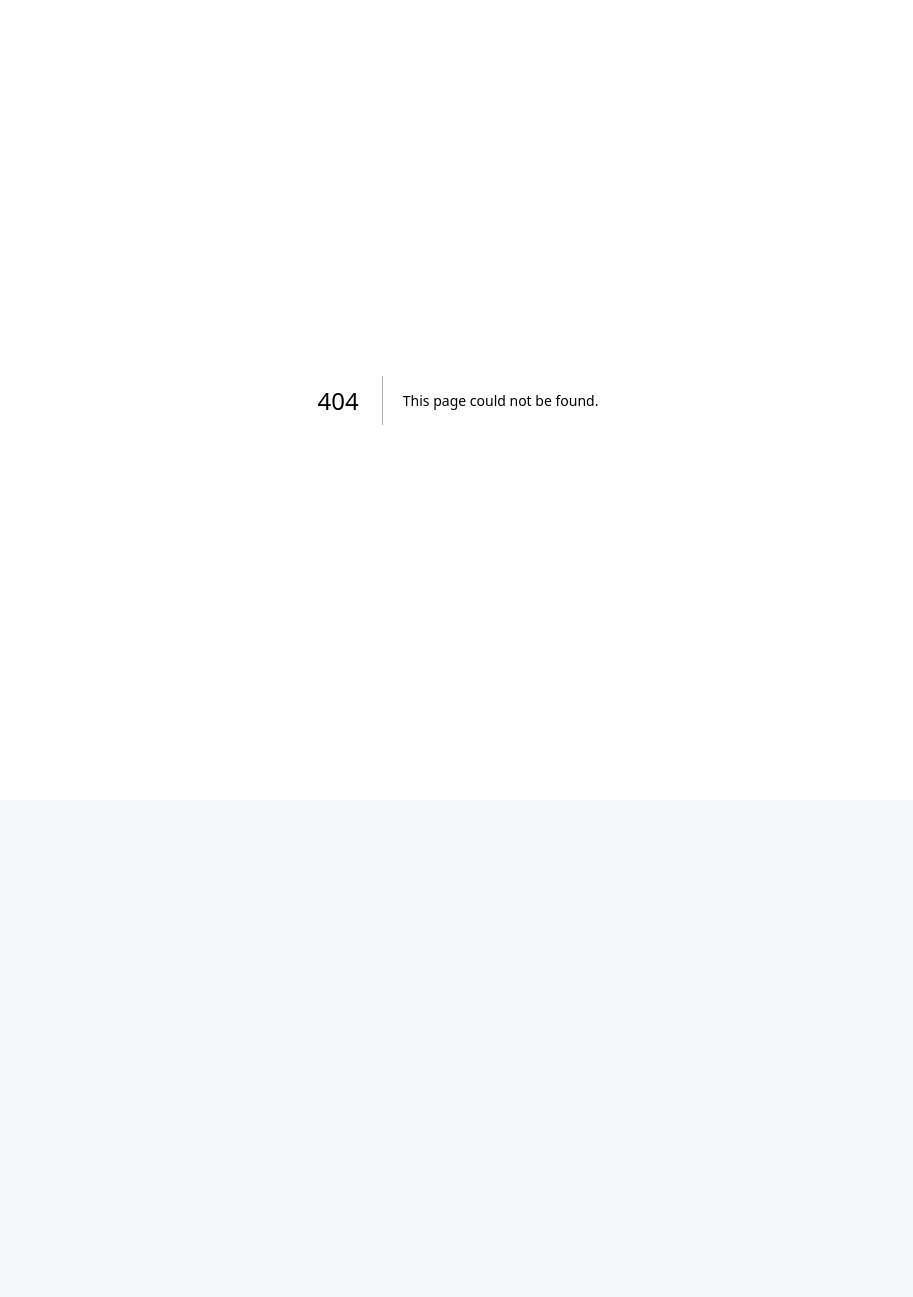
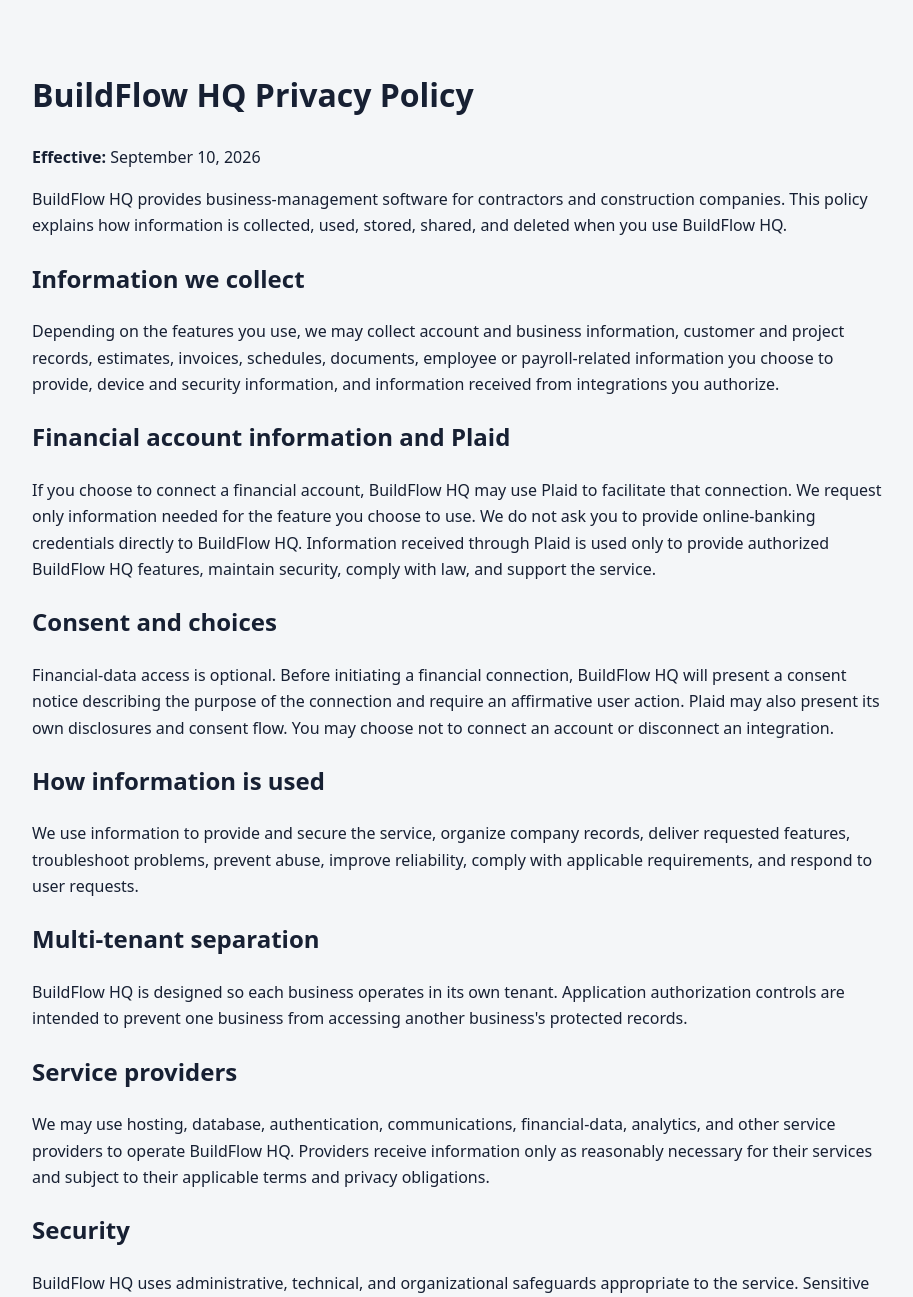
Before and after one commit to stevensapps-ash/-BuildFlowhq2, a Next.js app: page /privacy in a window 1280 px wide. Before the commit this address had no page. Shown: the top 1297 px of the page, without its empty margins (182-1095 px from the left). Before the commit the page ends 800 px from the top, so only its background shows below. Built offline with nearby package versions, Linux system fonts and the light colour scheme.

Commit message:
Add BuildFlow HQ privacy policy

```diff
--- /dev/null
+++ b/app/privacy/page.tsx
@@ -0,0 +1,30 @@
+export const metadata = { title: 'Privacy Policy | BuildFlow HQ' }
+
+export default function PrivacyPolicy() {
+  return <main style={{maxWidth:900,margin:'0 auto',padding:'48px 24px',fontFamily:'system-ui',lineHeight:1.65,color:'#172033'}}>
+    <h1>BuildFlow HQ Privacy Policy</h1>
+    <p><strong>Effective:</strong> September 10, 2026</p>
+    <p>BuildFlow HQ provides business-management software for contractors and construction companies. This policy explains how information is collected, used, stored, shared, and deleted when you use BuildFlow HQ.</p>
+    <h2>Information we collect</h2>
+    <p>Depending on the features you use, we may collect account and business information, customer and project records, estimates, invoices, schedules, documents, employee or payroll-related information you choose to provide, device and security information, and information received from integrations you authorize.</p>
+    <h2>Financial account information and Plaid</h2>
+    <p>If you choose to connect a financial account, BuildFlow HQ may use Plaid to facilitate that connection. We request only information needed for the feature you choose to use. We do not ask you to provide online-banking credentials directly to BuildFlow HQ. Information received through Plaid is used only to provide authorized BuildFlow HQ features, maintain security, comply with law, and support the service.</p>
+    <h2>Consent and choices</h2>
+    <p>Financial-data access is optional. Before initiating a financial connection, BuildFlow HQ will present a consent notice describing the purpose of the connection and require an affirmative user action. Plaid may also present its own disclosures and consent flow. You may choose not to connect an account or disconnect an integration.</p>
+    <h2>How information is used</h2>
+    <p>We use information to provide and secure the service, organize company records, deliver requested features, troubleshoot problems, prevent abuse, improve reliability, comply with applicable requirements, and respond to user requests.</p>
+    <h2>Multi-tenant separation</h2>
+    <p>BuildFlow HQ is designed so each business operates in its own tenant. Application authorization controls are intended to prevent one business from accessing another business's protected records.</p>
+    <h2>Service providers</h2>
+    <p>We may use hosting, database, authentication, communications, financial-data, analytics, and other service providers to operate BuildFlow HQ. Providers receive information only as reasonably necessary for their services and subject to their applicable terms and privacy obligations.</p>
+    <h2>Security</h2>
+    <p>BuildFlow HQ uses administrative, technical, and organizational safeguards appropriate to the service. Sensitive credentials and integration secrets are intended to remain server-side. No system can guarantee absolute security.</p>
+    <h2>Retention and deletion</h2>
+    <p>We retain information only as long as reasonably necessary for the purposes described here, legitimate business needs, security, contractual obligations, and applicable law. Users may request deletion of eligible personal information or disconnection of financial integrations. Some records may be retained where required by law, for fraud/security purposes, or in protected backups until normal expiration.</p>
+    <h2>Your requests</h2>
+    <p>Subject to applicable law, users may request access, correction, or deletion of eligible personal information and may withdraw optional financial-data connections. Requests are verified before sensitive information is disclosed or deleted.</p>
+    <h2>Children</h2><p>BuildFlow HQ is a business service and is not intended for children.</p>
+    <h2>Changes</h2><p>We may update this policy as the service changes. The effective date above identifies the current version.</p>
+    <h2>Contact</h2><p>Privacy and security requests may be sent to the monitored business contact designated by BuildFlow HQ.</p>
+  </main>
+}
```
